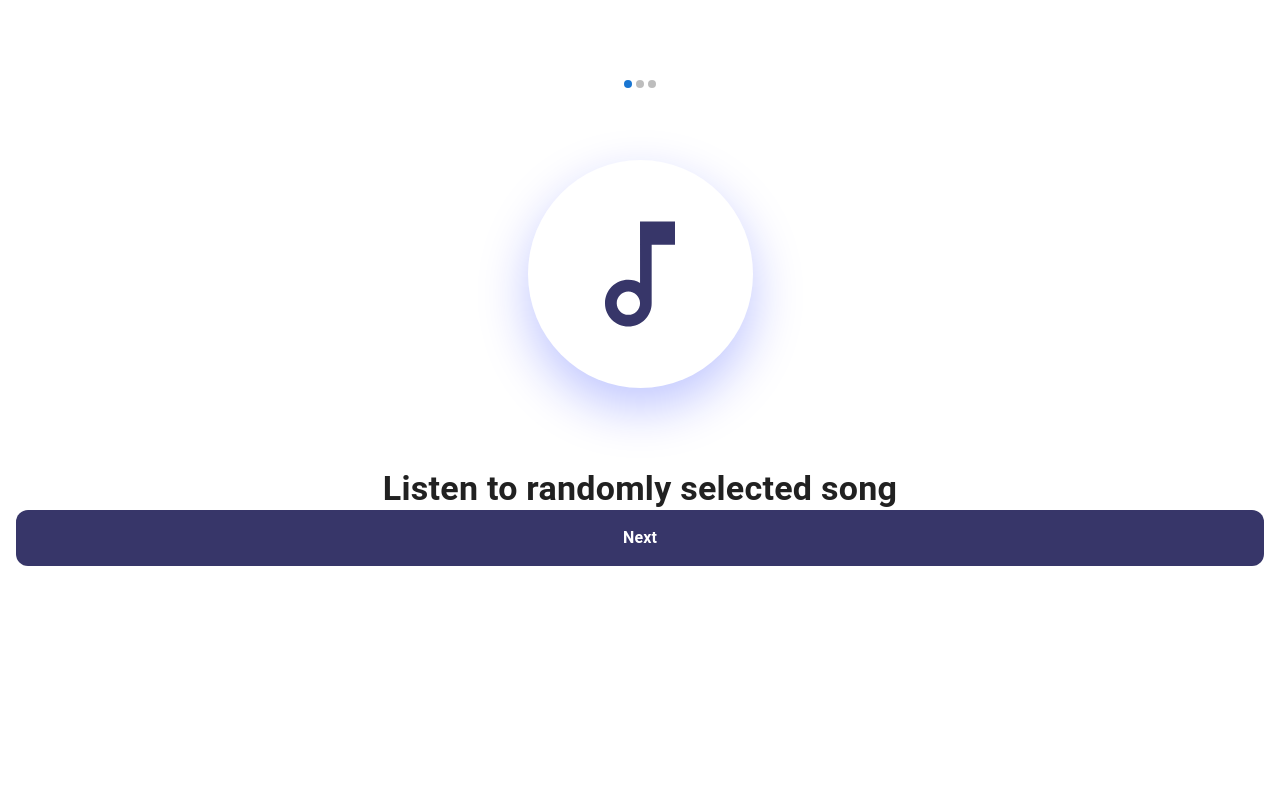
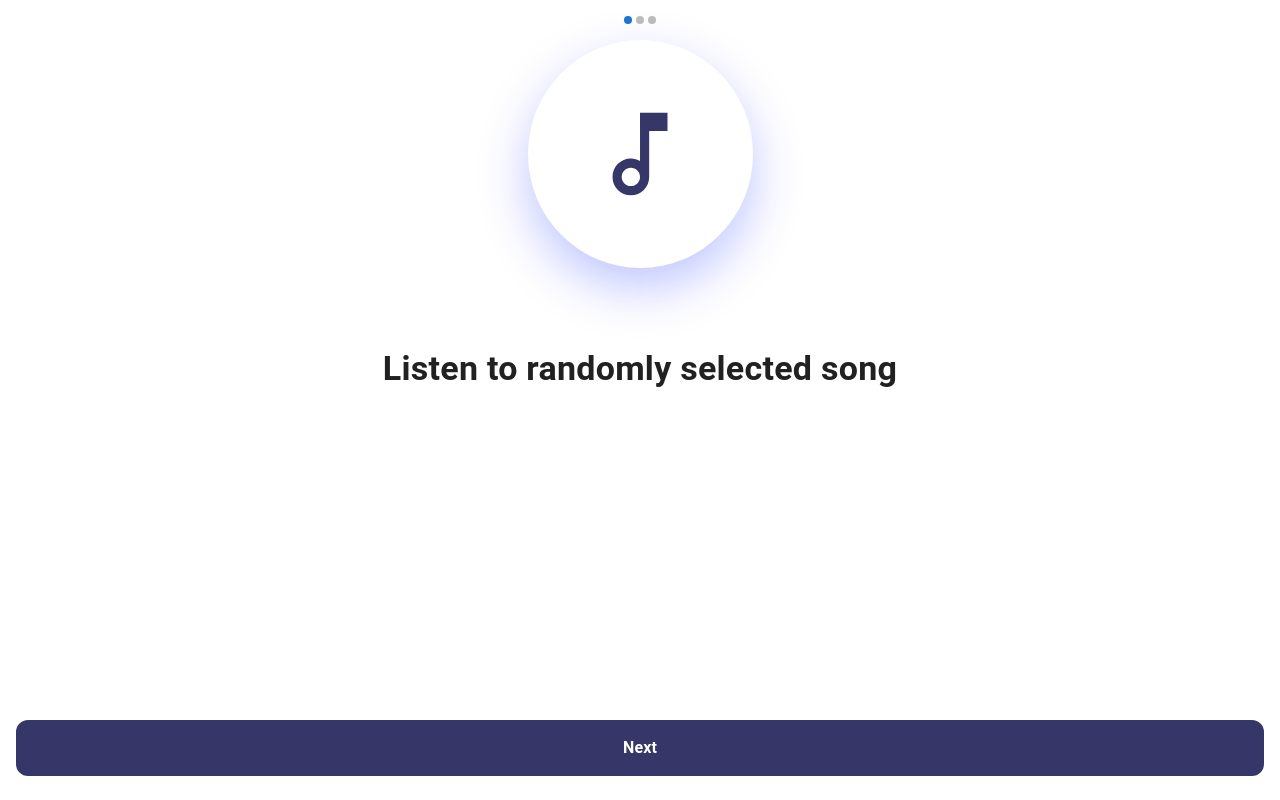
Before and after one commit to machacekmartin/listen, a React app: page /rate in a window 1280 px wide. Built offline with nearby package versions, Linux system fonts and the light colour scheme; the HTML template or start-up script is replaced by a standard one.

Commit message:
Intro page margin updates

```diff
--- a/src/pages/Intro.tsx
+++ b/src/pages/Intro.tsx
@@ -52,14 +52,15 @@ const IntroPage = () => {
 				gridTemplateColumns: '1fr',
 				gridTemplateRows: '1fr',
 				width: '100%',
-				overflow: 'hidden'
+				overflow: 'hidden',
+				height: '100%'
 			}}
 		>
 			<MobileStepper
 				variant="dots"
 				steps={steps.length}
 				position="top"
-				sx={{ paddingTop: 10, justifyContent: 'center', background: 'none' }}
+				sx={{ paddingTop: 2, justifyContent: 'center', background: 'none' }}
 				activeStep={activeStep}
 				nextButton={undefined}
 				backButton={undefined}
@@ -82,11 +83,11 @@ const IntroPage = () => {
 							gridColumnStart: 1,
 							display: 'flex',
 							flexDirection: 'column',
-							marginTop: 20
+							marginTop: 5
 						}}
 					>
 						<Circle sx={{ padding: 8 }}>
-							<Icon component={step.icon} sx={{ fontSize: 140 }} />
+							<Icon component={step.icon} sx={{ fontSize: 110 }} />
 						</Circle>
 						<Typography
 							key={index}
```
